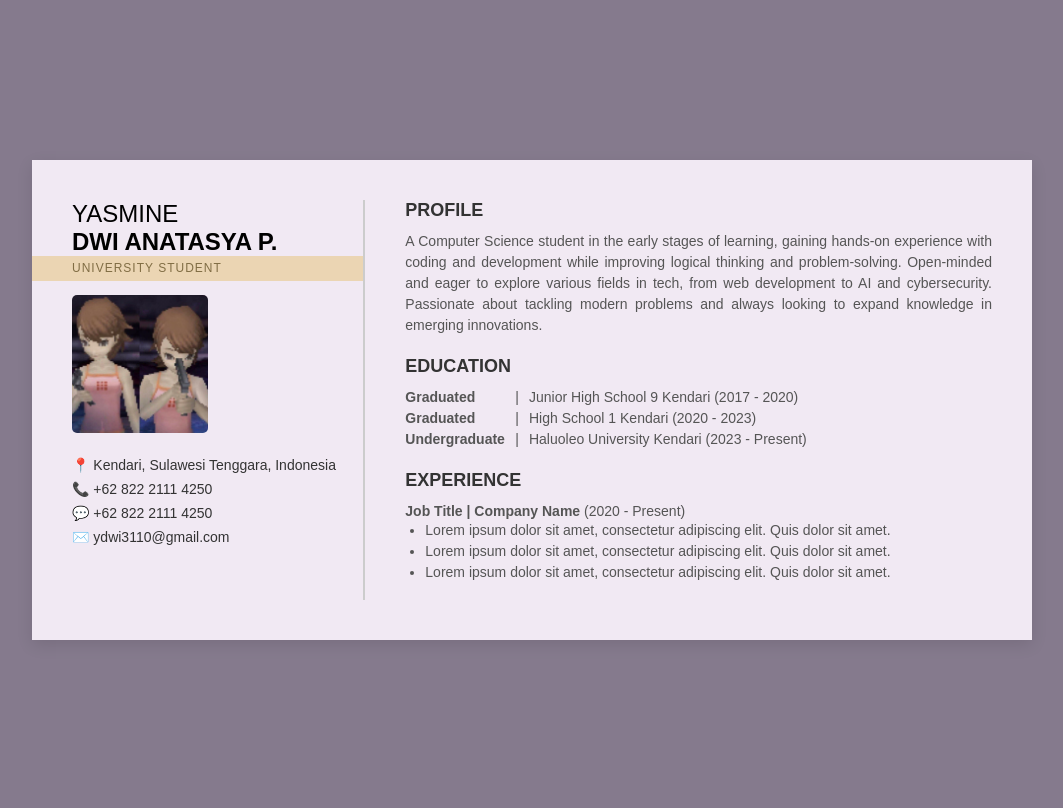
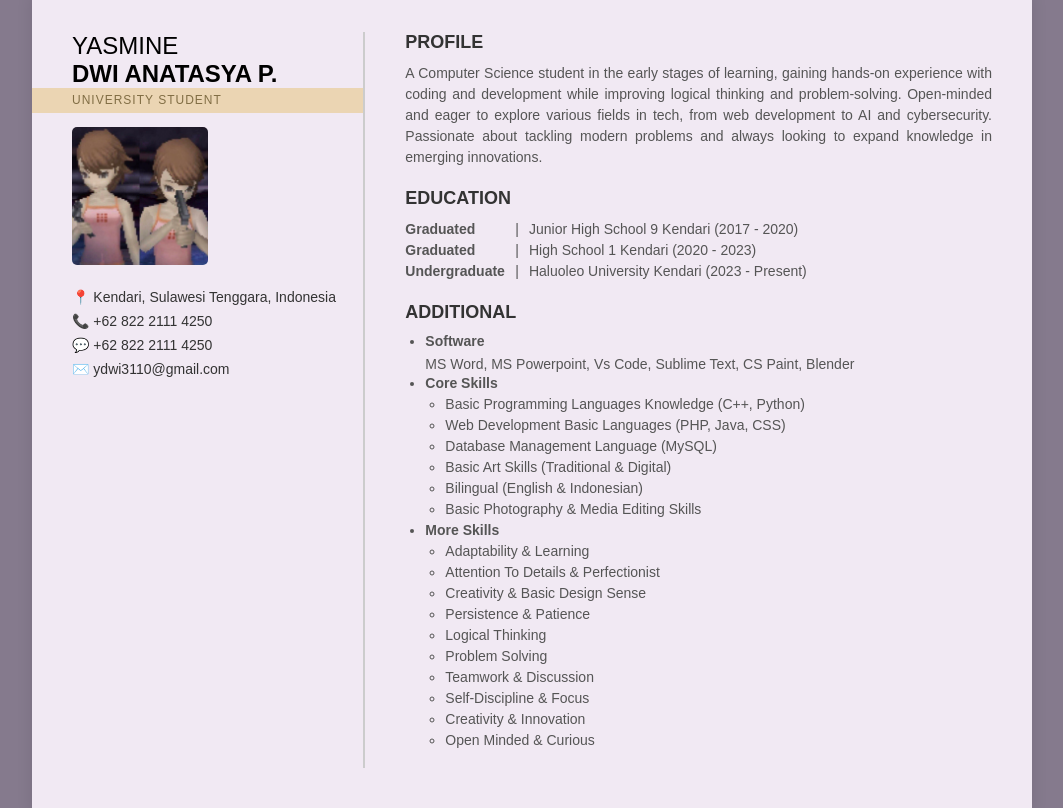
Before and after one commit to yasminedwi/yasminedwi.github.io, a plain HTML site: page cv.html in a window 1280 px wide. Shown: the whole page, without its empty margins (108-1171 px from the left). Drawn offline with Linux system fonts and the light colour scheme.

Commit message:
moving index to cv

```diff
--- a/cv.html
+++ b/cv.html
@@ -21,7 +21,7 @@
                 <p>📍 <a href="https://maps.app.goo.gl/71UtCjxHhFXFN7cn8" target="_blank">Kendari, Sulawesi Tenggara, Indonesia</a></p>
                 <p>📞 <a href="tel:+6282221114250" target="_blank">+62 822 2111 4250</a></p>
                 <p>💬 <a href="https://api.whatsapp.com/send/?phone=%2B6282221114250&text&type=phone_number&app_absent=0" target="_blank">+62 822 2111 4250</a></p>
-                <p>✉️ <a href="malito:ydwi3110@gmail.com" target="_blank">ydwi3110@gmail.com</a></p>
+                <p>✉️ <a href="mailto:ydwi3110@gmail.com" target="_blank">ydwi3110@gmail.com</a></p>
             </div>
         </div>
 
@@ -40,12 +40,32 @@
             </div>
 
             <div class="section experience">
-                <h2>Experience</h2>
-                <p><strong>Job Title | Company Name</strong> (2020 - Present)</p>
+                <h2>Additional</h2>
                 <ul>
-                    <li>Lorem ipsum dolor sit amet, consectetur adipiscing elit. Quis dolor sit amet.</li>
-                    <li>Lorem ipsum dolor sit amet, consectetur adipiscing elit. Quis dolor sit amet.</li>
-                    <li>Lorem ipsum dolor sit amet, consectetur adipiscing elit. Quis dolor sit amet.</li>
+                    <li><strong>Software</strong></li>
+                        <p >MS Word, MS Powerpoint, Vs Code, Sublime Text, CS Paint, Blender</p>
+                    <li><strong>Core Skills</strong></li>
+                        <ul>
+                            <li>Basic Programming Languages Knowledge (C++, Python)</li>
+                            <li>Web Development Basic Languages (PHP, Java, CSS)</li>
+                            <li>Database Management Language (MySQL)</li>
+                            <li>Basic Art Skills (Traditional & Digital)</li>
+                            <li>Bilingual (English & Indonesian)</li>
+                            <li>Basic Photography & Media Editing Skills</li>
+                        </ul>
+                    <li><strong>More Skills</strong></li>
+                        <ul>
+                            <li>Adaptability & Learning</li>
+                            <li>Attention To Details & Perfectionist</li>
+                            <li>Creativity & Basic Design Sense</li>
+                            <li>Persistence & Patience</li>
+                            <li>Logical Thinking</li>
+                            <li>Problem Solving</li>
+                            <li>Teamwork & Discussion</li>
+                            <li>Self-Discipline & Focus</li>
+                            <li>Creativity & Innovation</li>
+                            <li>Open Minded & Curious</li>
+                        </ul>
                 </ul>
             </div>
 
```
